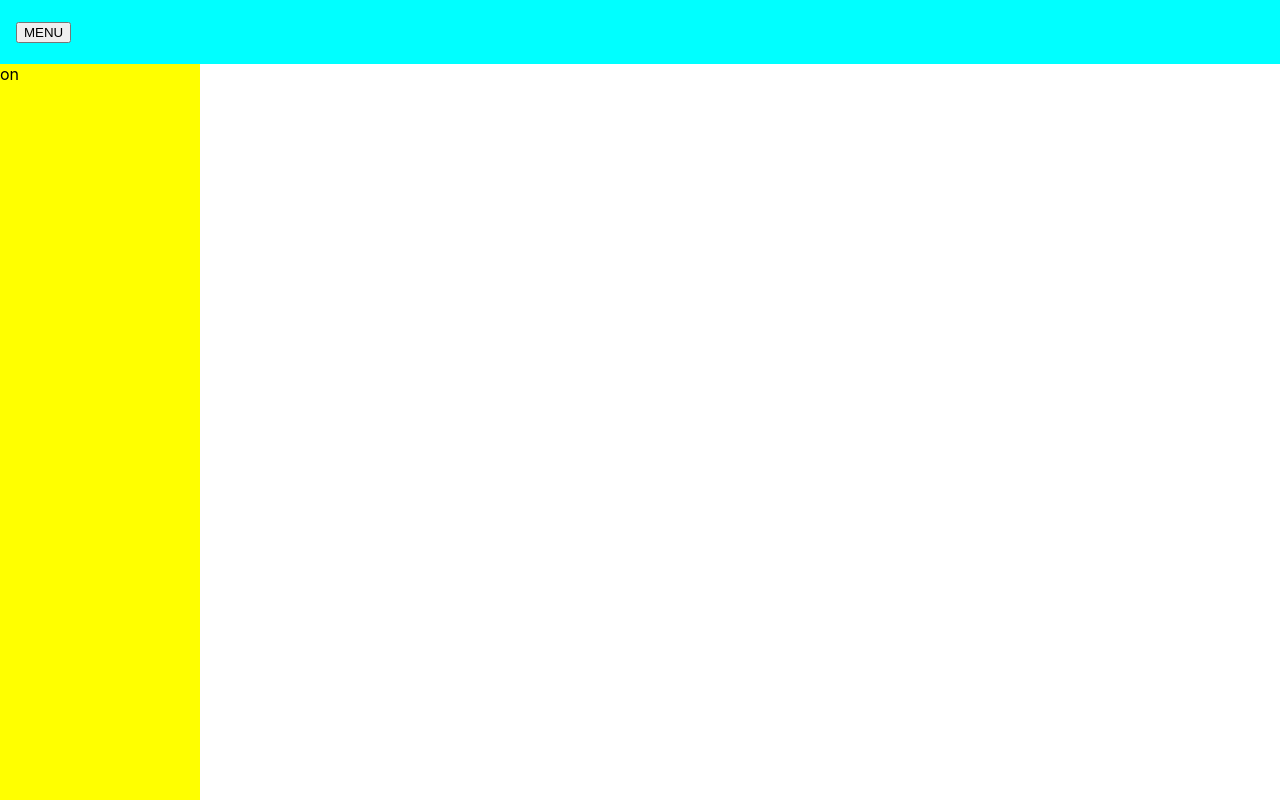
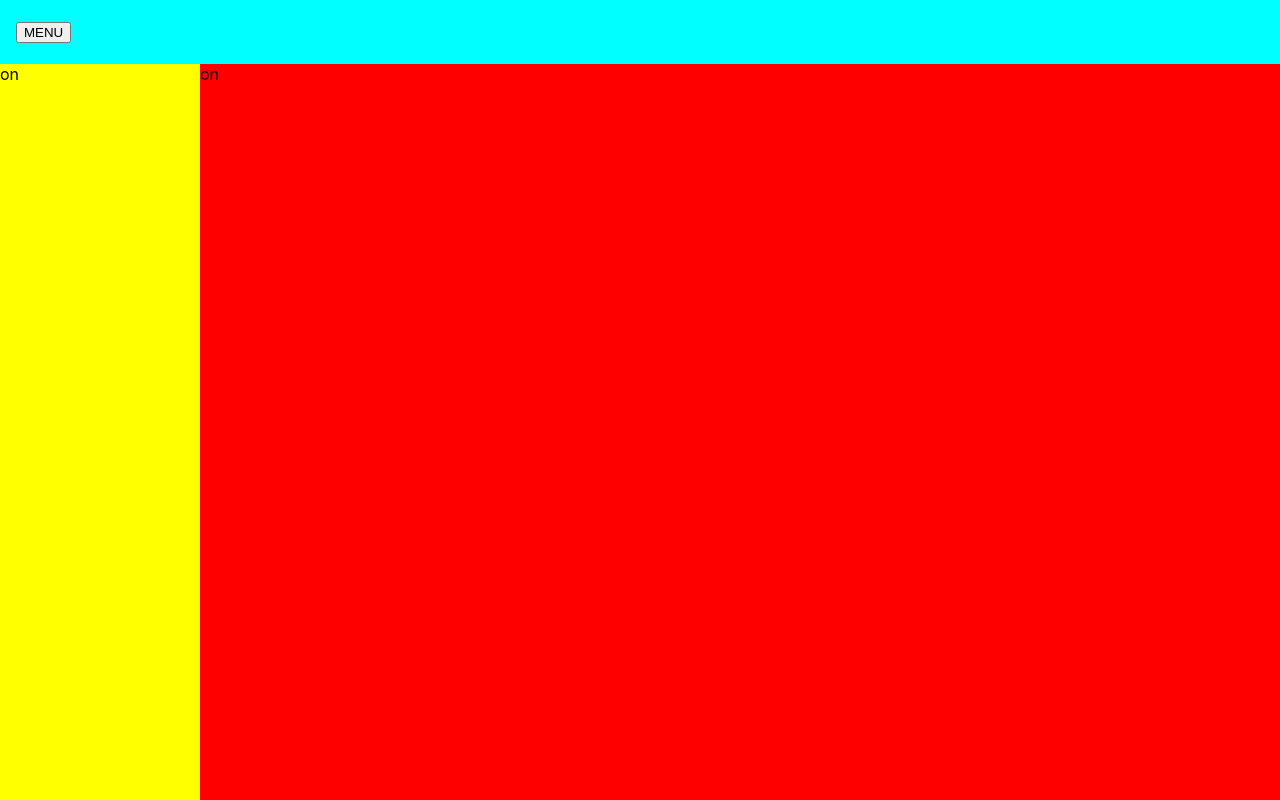
Before and after one commit to mihal4/gomerch-dev, a React (Create React App) app: page / in a window 1280 px wide. Built offline with nearby package versions, Linux system fonts and the light colour scheme.

Commit message:
main layout added

```diff
--- a/src/App.tsx
+++ b/src/App.tsx
@@ -2,6 +2,7 @@ import React from "react";
 import { ButtonMenu, Header } from "./components/header/header";
 import { Container } from "./components/layout/layout";
 import { Nav, Text } from "./components/nav/nav";
+import { Main } from "./components/main/main";
 
 import "./App.css";
 
@@ -14,6 +15,9 @@ function App() {
       <Nav>
         <Text>on</Text>
       </Nav>
+      <Main>
+        <Text>on</Text>
+      </Main>
     </Container>
   );
 }
--- /dev/null
+++ b/src/components/main/main.ts
@@ -0,0 +1,7 @@
+import styled from "styled-components";
+
+export const Main = styled.main`
+  position: absolute;
+  inset: 64px 0px 0px 200px;
+  background-color: red;
+`;
```
